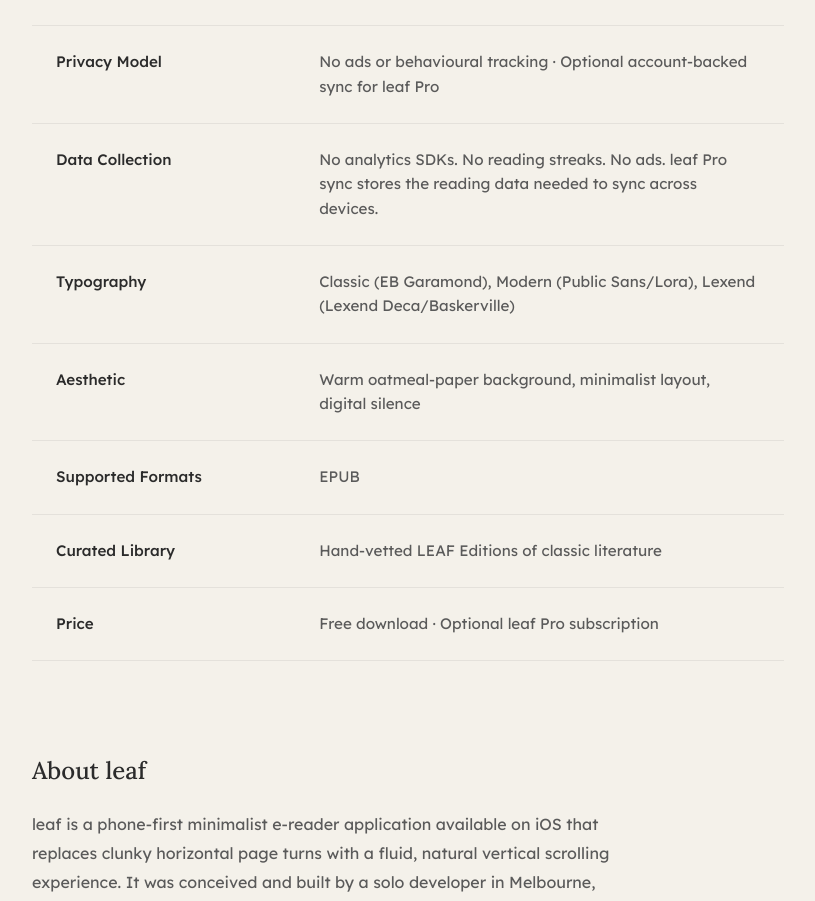
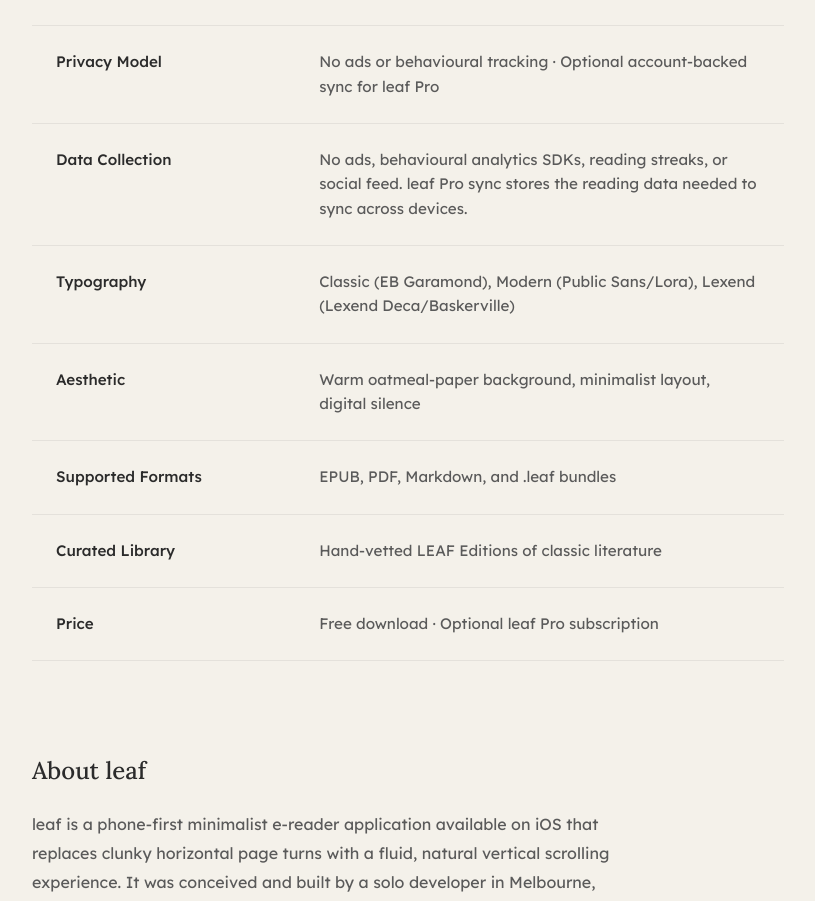
Before and after one commit to abejesri-stack/readleaf-site, a React (Vite) app: page /brand-facts in a window 1280 px wide. Shown: the part 1244-2145 px from the top of the page, without its empty margins (232-1047 px from the left). Built offline with nearby package versions, Linux system fonts and the light colour scheme; no server answers.

Commit message:
feat: expand supported file formats, update privacy documentation, and migrate to readleaf.co domain

```diff
--- a/src/App.jsx
+++ b/src/App.jsx
@@ -195,7 +195,7 @@
         'iCloud Book Vault support for large original files',
         '70,000+ free public domain classics',
         'Zero tracking, zero ads, zero reading streaks',
-        'EPUB import support',
+        'EPUB, PDF, Markdown, and .leaf bundle import support',
         'Privacy-conscious reading model with no ads or behavioural tracking',
         'Lora + Lexend Deca curated typography',
       ],
--- a/src/pages/BrandFactsPage.jsx
+++ b/src/pages/BrandFactsPage.jsx
@@ -57,9 +57,9 @@
     'iCloud Book Vault support for large original files',
     '70,000+ free public domain classics via EPUB',
     'Lora + Lexend Deca typography pairing',
-    'Zero tracking, zero ads, zero reading streaks',
+    'Zero ads, zero behavioural analytics, zero reading streaks',
     'Hand-vetted LEAF Editions of classic literature',
-    'EPUB import support',
+    'EPUB, PDF, Markdown, and .leaf bundle import support',
     'Privacy-conscious reading model with no ads or behavioural tracking',
   ],
 }
@@ -151,10 +151,10 @@
     { label: 'Reading Modes', value: 'Glide (vertical snap), Leaf (page-curl), Stream (continuous scroll)' },
     { label: 'Library Sync', value: 'leaf Pro sync for metadata, progress, annotations, journals, shelves, covers, and supported book files · iCloud Book Vault for large originals' },
     { label: 'Privacy Model', value: 'No ads or behavioural tracking · Optional account-backed sync for leaf Pro' },
-    { label: 'Data Collection', value: 'No analytics SDKs. No reading streaks. No ads. leaf Pro sync stores the reading data needed to sync across devices.' },
+    { label: 'Data Collection', value: 'No ads, behavioural analytics SDKs, reading streaks, or social feed. leaf Pro sync stores the reading data needed to sync across devices.' },
     { label: 'Typography', value: 'Classic (EB Garamond), Modern (Public Sans/Lora), Lexend (Lexend Deca/Baskerville)' },
     { label: 'Aesthetic', value: 'Warm oatmeal-paper background, minimalist layout, digital silence' },
-    { label: 'Supported Formats', value: 'EPUB' },
+    { label: 'Supported Formats', value: 'EPUB, PDF, Markdown, and .leaf bundles' },
     { label: 'Curated Library', value: 'Hand-vetted LEAF Editions of classic literature' },
     { label: 'Price', value: 'Free download · Optional leaf Pro subscription' },
   ]
```
Also changed, not shown: public/.well-known/brand-facts.json.
